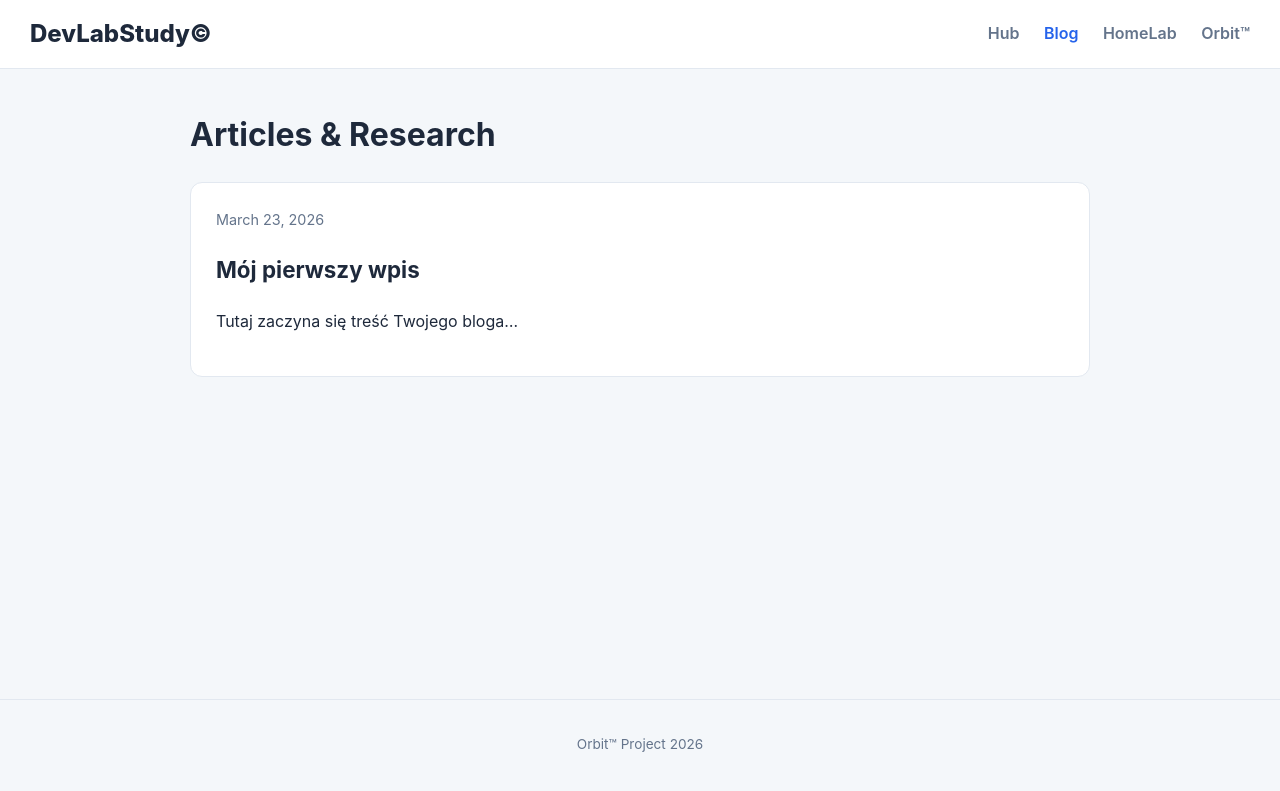
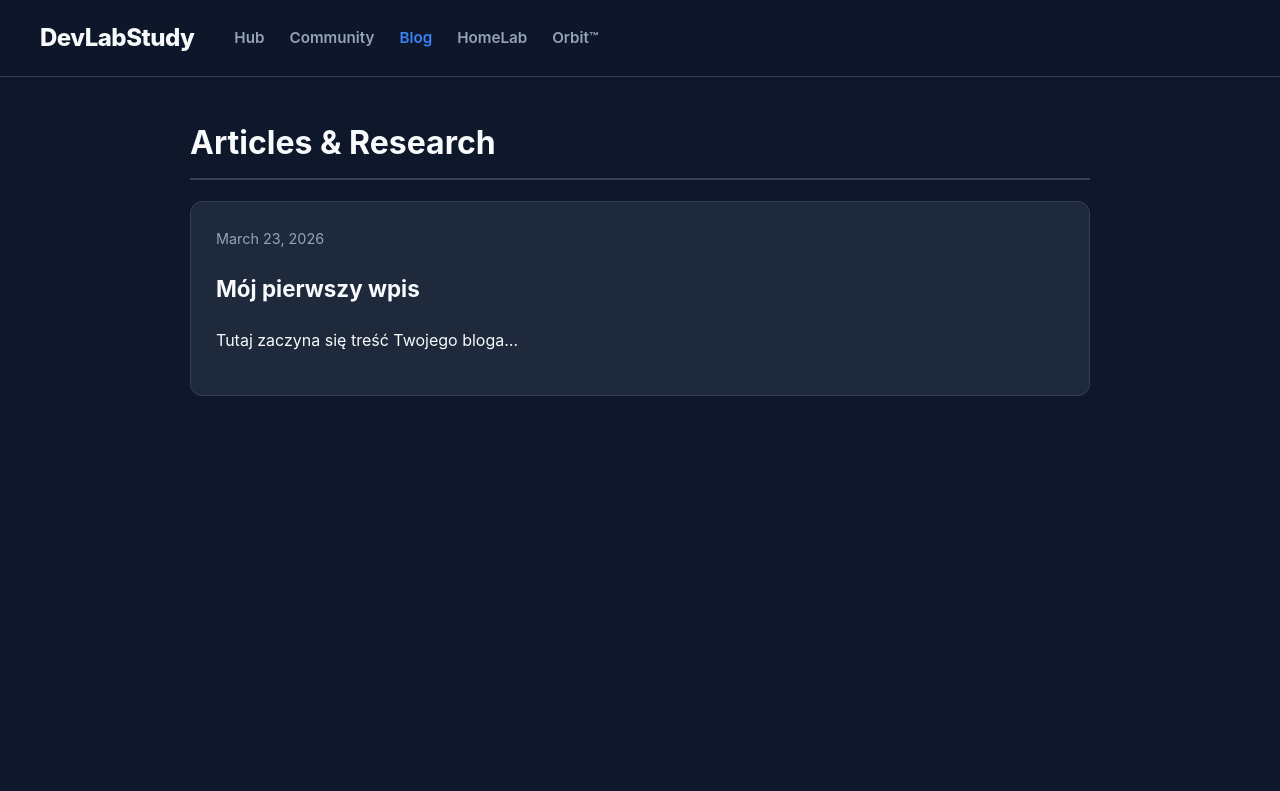
Before and after one commit to TobiMessi/TobiMessi.github.io, a Jekyll site: the page built from blog.html, in a window 1280 px wide. Shown: the top 791 px of the page. Built offline with Jekyll 4.4.1, drawn with Linux system fonts in a browser that asks for light colours.

Commit message:
Update blog.html

```diff
--- a/blog.html
+++ b/blog.html
@@ -7,45 +7,63 @@
 <head>
     <meta charset="UTF-8">
     <meta name="viewport" content="width=device-width, initial-scale=1.0">
-    <title>Blog | DevLabStudy©</title>
-    <link rel="icon" type="image/png" href="/qr-code.png?v=fixed_buttons">
+    <title>Blog | DevLabStudy</title>
+    <link rel="icon" type="image/png" href="/qr-code.png">
     <style>
         :root {
-            --bg-body: #f4f7fa; --bg-nav: #ffffff; --bg-card: #ffffff;
-            --text-main: #1e293b; --text-muted: #64748b; --border-color: #e2e8f0;
-            --accent-blue: #2563eb; --radius: 12px;
+            --bg-body: #0f172a; --bg-nav: rgba(15, 23, 42, 0.85); --bg-card: #1e293b;
+            --text-main: #f8fafc; --text-muted: #94a3b8; --border-color: #334155;
+            --accent-blue: #3b82f6; --radius: 12px;
         }
-        @media (prefers-color-scheme: dark) {
-            :root {
-                --bg-body: #0f172a; --bg-nav: #1e293b; --bg-card: #1e293b;
-                --text-main: #f8fafc; --text-muted: #94a3b8; --border-color: #334155;
-                --accent-blue: #3b82f6;
-            }
-        }
-        body { font-family: -apple-system, BlinkMacSystemFont, "Segoe UI", Roboto, Helvetica, Arial, sans-serif; background: var(--bg-body); color: var(--text-main); margin: 0; padding: 0; line-height: 1.6; }
-        .navbar { background: var(--bg-nav); border-bottom: 1px solid var(--border-color); padding: 15px 30px; display: flex; justify-content: space-between; align-items: center; position: sticky; top: 0; z-index: 100; }
-        .nav-brand { font-size: 1.5rem; font-weight: 800; color: var(--text-main); text-decoration: none; }
-        .nav-links a { margin-left: 20px; text-decoration: none; color: var(--text-muted); font-weight: 600; }
-        .nav-links a.active { color: var(--accent-blue); }
+        body { font-family: 'Inter', sans-serif; background: var(--bg-body); color: var(--text-main); margin: 0; line-height: 1.6; }
+
+        /* --- UNIWERSALNY NAVBAR --- */
+        .navbar { background: var(--bg-nav); backdrop-filter: blur(12px); border-bottom: 1px solid var(--border-color); padding: 15px 40px; display: flex; align-items: center; position: sticky; top: 0; z-index: 100; }
+        .nav-brand { font-size: 1.5rem; font-weight: 800; text-decoration: none; color: var(--text-main); letter-spacing: -0.5px; margin-right: 40px; }
+        .nav-center { display: flex; gap: 25px; align-items: center; }
+        .nav-center a { text-decoration: none; color: var(--text-muted); font-weight: 600; font-size: 0.95rem; transition: color 0.3s; }
+        .nav-center a:hover, .nav-center a.active { color: var(--accent-blue); }
+
+        .dropdown { position: relative; display: inline-block; padding: 10px 0; }
+        .dropbtn { color: var(--text-muted); font-weight: 600; font-size: 0.95rem; transition: 0.3s; cursor: pointer; }
+        .dropdown:hover .dropbtn { color: var(--accent-blue); }
+        .dropdown-content { display: none; position: absolute; left: 0; top: 100%; background-color: var(--bg-card); min-width: 180px; box-shadow: 0 10px 30px rgba(0,0,0,0.5); border-radius: 12px; border: 1px solid var(--border-color); overflow: hidden; z-index: 1; opacity: 0; transform: translateY(-10px); transition: all 0.3s ease; }
+        .dropdown:hover .dropdown-content { display: block; opacity: 1; transform: translateY(0); }
+        .dropdown-content a { color: var(--text-main) !important; padding: 12px 20px; text-decoration: none; display: flex; justify-content: space-between; font-size: 0.9rem; font-weight: 600; border-bottom: 1px solid var(--border-color); transition: background 0.2s; }
+        .dropdown-content a:last-child { border-bottom: none; }
+        .dropdown-content a:hover { background: rgba(255,255,255,0.05); padding-left: 25px; }
+
         .container { max-width: 900px; margin: 40px auto; padding: 0 20px; min-height: 60vh; }
         .post-item { background: var(--bg-card); border: 1px solid var(--border-color); border-radius: var(--radius); padding: 25px; margin-bottom: 20px; transition: 0.2s; }
         .post-item:hover { border-color: var(--accent-blue); transform: translateY(-3px); }
         .post-title a { color: var(--text-main); text-decoration: none; font-size: 1.4rem; font-weight: 700; }
-        footer { text-align: center; color: var(--text-muted); font-size: 0.85rem; margin-top: 50px; padding: 20px; border-top: 1px solid var(--border-color); }
+
+        @media (max-width: 768px) { .navbar { flex-direction: column; padding: 15px; gap: 15px; } .nav-brand { margin-right: 0; } .nav-center { flex-wrap: wrap; justify-content: center; } }
     </style>
 </head>
 <body>
     <nav class="navbar">
-        <a href="/" class="nav-brand">DevLabStudy©</a>
-        <div class="nav-links">
+        <a href="/" class="nav-brand">DevLabStudy</a>
+        <div class="nav-center">
             <a href="/">Hub</a>
+            <div class="dropdown">
+                <span class="dropbtn">Community</span>
+                <div class="dropdown-content">
+                    <a href="https://github.com/DevLabStudy">GitHub <span>↗</span></a>
+                    <a href="https://www.youtube.com/@devlabstudy">YouTube <span>↗</span></a>
+                    <a href="https://x.com/DevLabStudy">X / Twitter <span>↗</span></a>
+                    <a href="https://www.tiktok.com/@devlabstudy">TikTok <span>↗</span></a>
+                    <a href="https://www.reddit.com/user/devlabstudy">Reddit <span>↗</span></a>
+                </div>
+            </div>
             <a href="/blog" class="active">Blog</a>
             <a href="/homelab">HomeLab</a>
             <a href="/orbit">Orbit™</a>
         </div>
     </nav>
+
     <main class="container">
-        <h1>Articles & Research</h1>
+        <h1 style="border-bottom: 2px solid var(--border-color); padding-bottom: 10px;">Articles & Research</h1>
         <ul style="list-style: none; padding: 0;">
             {% for post in site.posts %}
             <li class="post-item">
@@ -56,6 +74,5 @@
             {% endfor %}
         </ul>
     </main>
-    <footer><p>Orbit™ Project 2026</p></footer>
 </body>
 </html>
```
